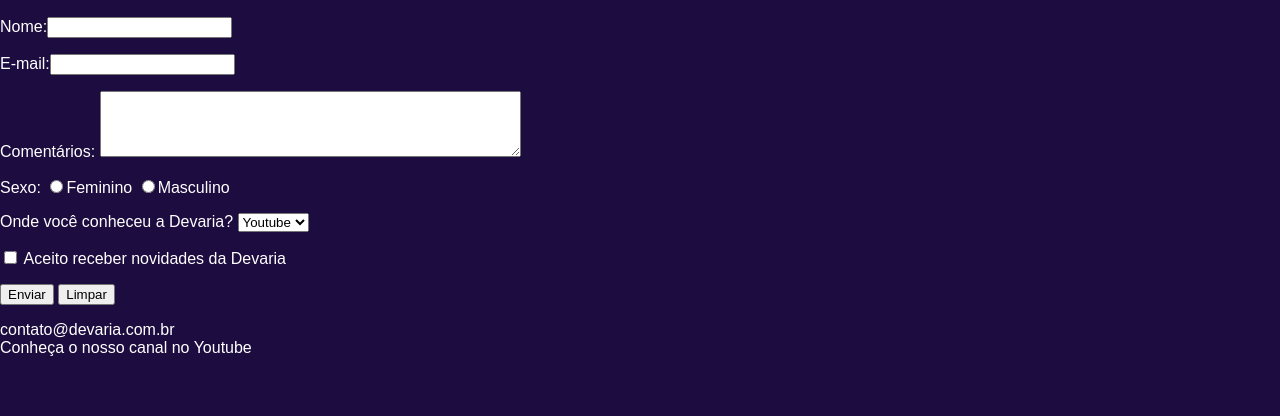
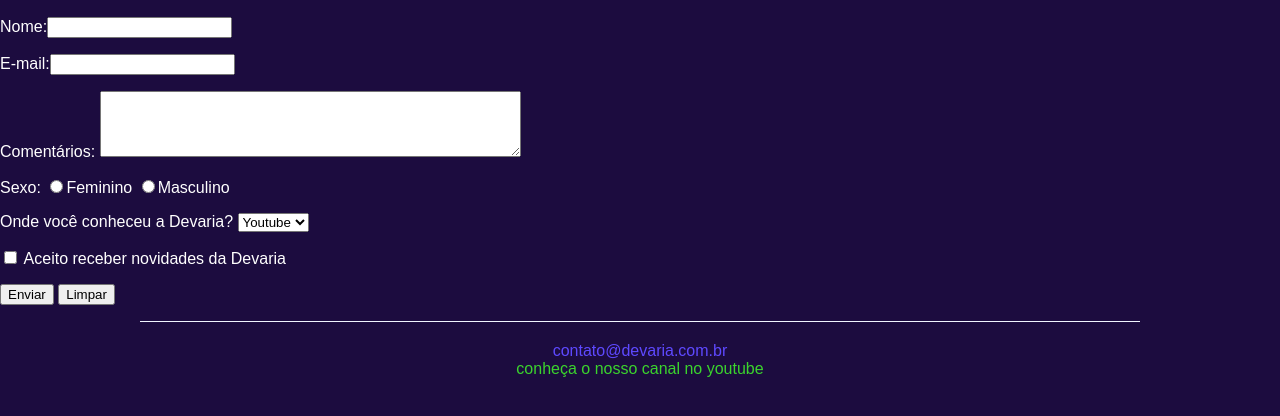
Before and after one commit to pacicco/devaria-css-aula1, a plain HTML site: page FaleConosco.html in a window 1280 px wide. Shown: the part 204-620 px from the top of the page. Drawn offline with Linux system fonts and the light colour scheme.

Commit message:
footer páginas css

```diff
--- a/FaleConosco.html
+++ b/FaleConosco.html
@@ -6,6 +6,7 @@
     <title>Fale Conosco</title>
     <meta name="viewport" content="width=device-width, initial-sclae=1.0" />
     <link rel="stylesheet" href="public/css/devaria.css" />
+    <link rel="stylesheet" href="public/css/footer.css" />
     <link rel="stylesheet" href="public/css/header.css" />
 </head>
 
--- a/public/css/footer.css
+++ b/public/css/footer.css
@@ -0,0 +1,17 @@
+
+footer {
+    text-align: center;
+    border-top: 1px solid #f0f5ff;
+    padding: 20px ;
+    width: 75%;
+    margin: auto;
+    text-transform: lowercase;
+}
+
+footer section span:first-child {
+    color:#5e49ff ;
+}
+
+footer section span:last-child {
+    color: #3bd42d;
+}
```
Also changed, not shown: Professores.html (+1 -0 lines), devstars.html (+1 -0 lines), index.html (+1 -0 lines).
